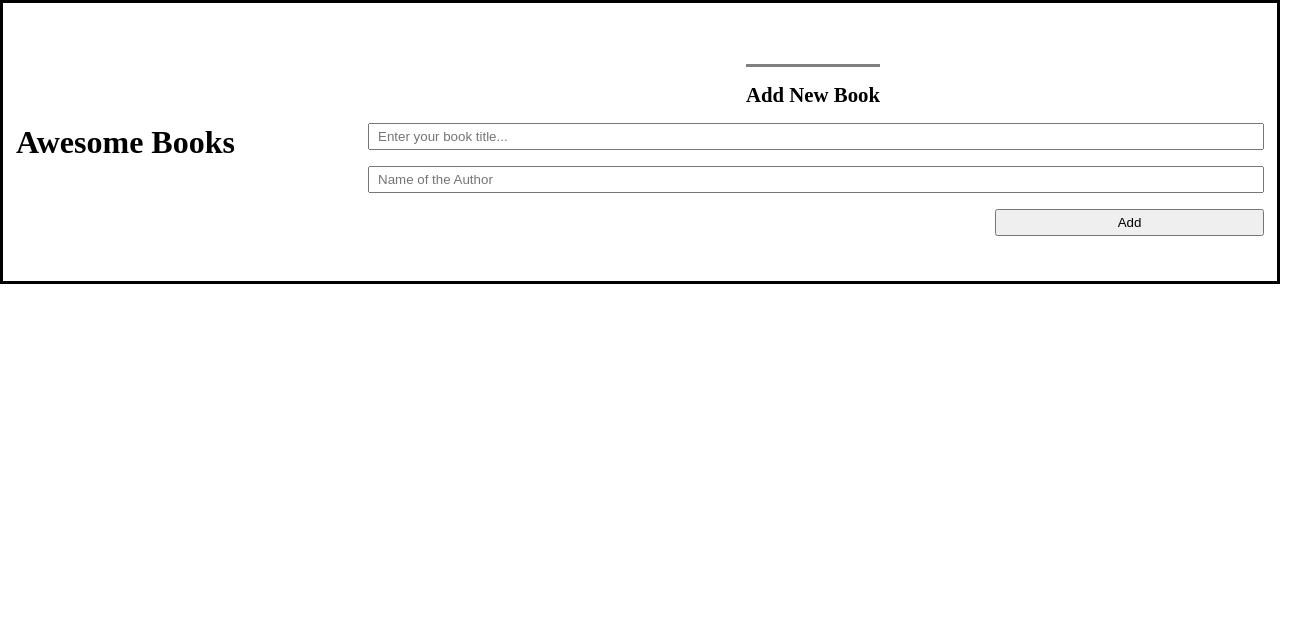
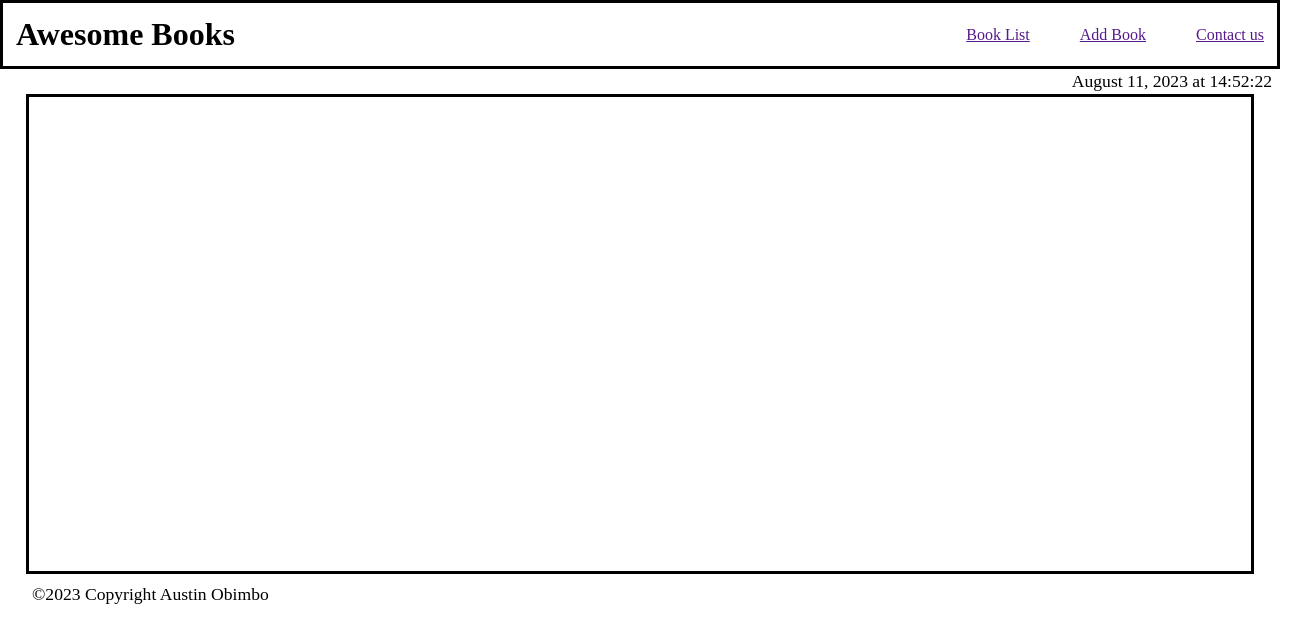
Before and after one commit to Obimbo07/awesome-books, a website: page index.html in a window 1280 px wide. Shown: the whole page, 1302 px wide, since content can reach past the window. Drawn offline with Linux system fonts and the light colour scheme.

Commit message:
project git conflict fix

```diff
--- a/index.css
+++ b/index.css
@@ -39,11 +39,11 @@ header {
 
 .date-section {
   width: 100%;
+  display: flex;
+  justify-content: flex-end;
 }
 
 #date-display {
-  display: flex;
-  justify-content: flex-end;
   padding: 2px;
 }
 
--- a/index.html
+++ b/index.html
@@ -1,32 +1,46 @@
 <!DOCTYPE html>
     <head>
-  <meta charset="utf-8" />
-  <meta name="viewport" content="width=device-width, initial-scale= 1" />
+        <meta charset="utf-8">
+        <meta name="viewport" content="width=device-width, initial-scale= 1">
         <meta http-equiv="X-UA-Compatible" content="IE=edge" />
-  <meta name="author" content="Austin obimbo" />
+        <meta name="author" content="Austin obimbo">
         <title>Awesome Books</title>
-  <link rel="stylesheet" type="text/css" href="/index.css" />
+        <link rel="stylesheet" type="text/css" href="index.css">
     </head>
     <body>
         <header>
             <h1>Awesome Books</h1>
+            <nav class="nav-bar">
+              <ul class="nav-items">
+                  <a href=""><li class="nav-item" id="list-btn" data-target="section1">Book List</li></a>
+                  <a href=""><li class="nav-item" id="Addnew-btn" data-target="section2">Add Book</li></a>
+                  <a href=""><li class="nav-item" id="Contact-btn" data-target="section3">Contact us</li></a>
+              </ul>
+            </nav>
+        </header>
+        <div class="date-section">
+          <h2 id="date-display"></h2>
+        </div>
+        <section class="content-section" id="section1">
+            <!---books should be displayed here -->
+        </section>
+
+        <section class="content-section hidden" id="section2">
             <form class="Add-books" id="book-form">
                 <h2>Add New Book</h2>
-      <input
-        class="book-input"
-        type="text"
-        id="book-title"
-        placeholder="Enter your book title..."
-      />
-      <input
-        class="book-input"
-        type="text"
-        id="Author"
-        placeholder="Name of the Author"
-      />
-      <input class="submit-btn" type="submit" value="Add" />
+                <input class="book-input" type="text" id="book-title" placeholder="Enter your book title...">
+                <input class="book-input" type="text" id="Author" placeholder="Name of the Author">
+                <input class="submit-btn" type="submit" value="Add">
             </form>
         </section>
-
+        <section class="content-section hidden" id="section3">
+          <h1>Contact Us</h1>
+          <p>Contact Us through email at:</p>
+          <br>
+          <a href="mailto:example@example.com">obimboausts@gmail.com</a>
+      </section>
+      <footer class="footer">
+        <p>©2023 Copyright Austin Obimbo</p>
+      </footer>
         <script src="/index.js"></script>
     </body>
--- a/index.js
+++ b/index.js
@@ -1,6 +1,10 @@
 class BookLibrary {
   constructor() {
     this.books = [];
+    this.booksSection = document.getElementById('section1');
+    this.bookForm = document.getElementById('book-form');
+    this.bookTitle = document.getElementById('book-title');
+    this.bookAuthor = document.getElementById('Author');
 
     this.loadBooksFromLocalStorage();
     this.displayBooks();
@@ -57,7 +61,7 @@ class BookLibrary {
       const bookElement = document.createElement('div');
       bookElement.classList.add('book');
       bookElement.innerHTML = `
-                <h2>"${book.title}" by</h2> <p>${book.Author}</p>
+                <h2>"${book.title}" by</h2><p>${book.Author}</p>
             `;
 
       const removeButton = document.createElement('button');
@@ -88,7 +92,7 @@ const formattedDate = currentDate.toLocaleDateString('en-US', options);
 const displayDate = document.getElementById('date-display');
 displayDate.textContent = formattedDate;
 
-document.addEventListener('DOMContentLoaded', () => {
+document.addEventListener('DOMContentLoaded', function () {
   const navItems = document.querySelectorAll('.nav-item');
   const contentSections = document.querySelectorAll('.content-section');
 
@@ -97,7 +101,6 @@ document.addEventListener('DOMContentLoaded', () => {
       event.preventDefault();
 
       const targetSectionId = event.currentTarget.getAttribute('data-target');
-      // eslint-disable-next-line no-use-before-define
       showSection(targetSectionId);
     });
   });
```
Lines whose indentation alone changed are shown as unchanged.
